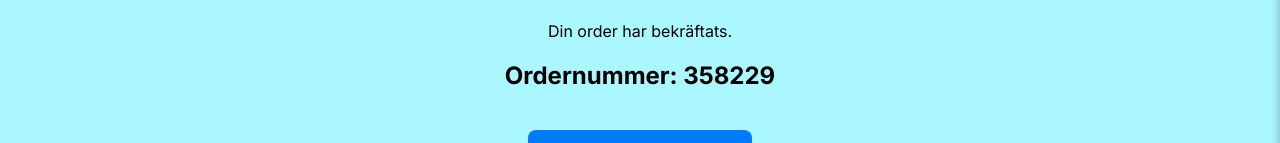
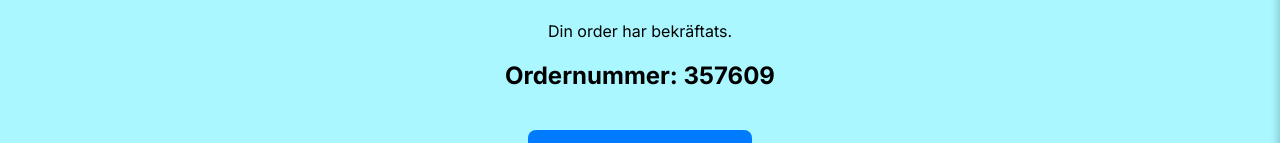
Before and after one commit to SparkyBeles/shop, a React (Vite) app: page /confirm in a window 1280 px wide. Shown: the part 437-580 px from the top of the page. Built offline with nearby package versions, Linux system fonts and the light colour scheme; a web font is replaced by a local one.

Commit message:
Fix: keep same order number after confetti animation

```diff
--- a/src/pages/Confirm.jsx
+++ b/src/pages/Confirm.jsx
@@ -5,8 +5,9 @@ import { useState, useEffect } from "react";
 
 function Confirm() {
   const location = useLocation();
-  const orderNumber =
-    location.state?.orderNumber || Math.floor(100000 + Math.random() * 900000);
+  const [orderNumber, setOrderNumber] = useState(() => {
+    return location.state?.orderNumber || Math.floor(100000 + Math.random() * 900000);
+  });
 
   const [showConfetti, setShowConfetti] = useState(true);
 
```
